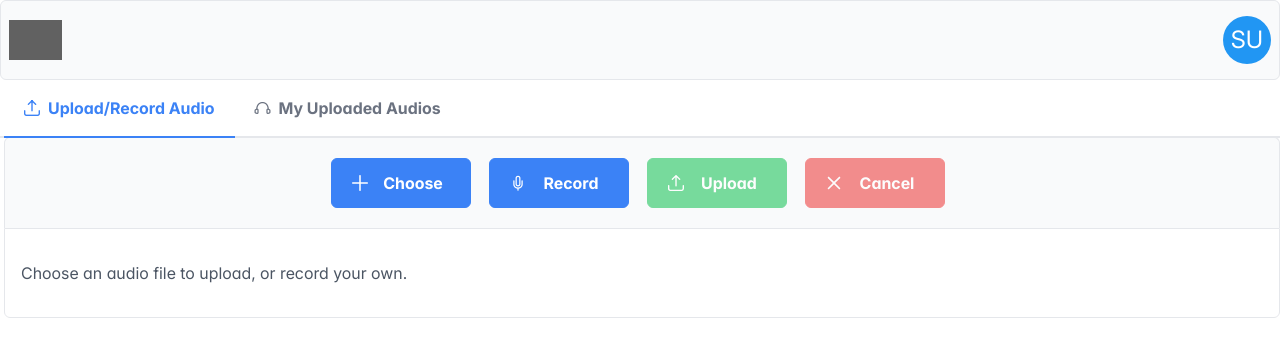
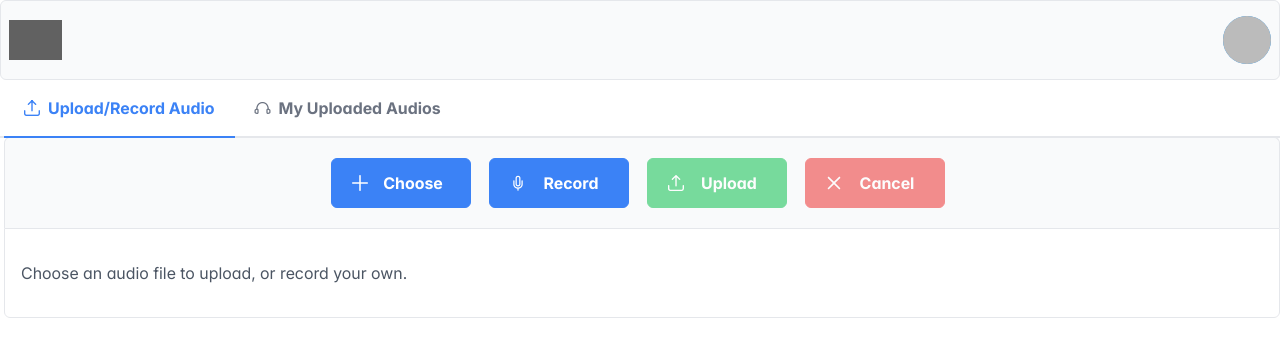
Before and after one commit to anasassi119/sceal, a Next.js app: page /dashboard in a window 1280 px wide. Shown: the top 356 px of the page. Built offline with nearby package versions, Linux system fonts and the light colour scheme; no server answers; sample sign-in values are in the browser's storage; grey boxes are pictures that could not be loaded.

Commit message:
enhancements

```diff
--- a/src/app/dashboard/page.tsx
+++ b/src/app/dashboard/page.tsx
@@ -16,8 +16,10 @@ export default function Dashboard() {
     const router = useRouter();
     const { user, logout, loading } = useAuth();
     const menuRef = useRef<Menu>(null);
-    const names = user?.displayName?.split(" ") || ["U", "U"];
-    const initials = names.map((name) => name[0].toUpperCase()).join("");
+    const names = user?.displayName?.trim().split(" ") || ["U", "U"]; // Handle missing name
+    const initials = names.length > 1
+        ? names.map((name) => name[0].toUpperCase()).join("")  // Multiple words (e.g., "John Doe" → "JD")
+        : names[0][0].toUpperCase(); // Single word (e.g., "John" → "J")
     const [isClient, setIsClient] = useState(false);
 
     useEffect(() => {
@@ -46,8 +48,12 @@ export default function Dashboard() {
                 <i className="pi pi-spin pi-spinner" style={{ fontSize: '24px' }}></i>
             </div>
         )}
-        <Avatar onClick={(e) => menuRef.current?.toggle(e)}
-                label={initials} size="large" style={{ backgroundColor: '#2196F3', color: '#ffffff' }} shape="circle" />
+        <Avatar
+            onClick={(e) => menuRef.current?.toggle(e)}
+            image={user?.photoURL || undefined}
+            label={!user?.photoURL ? initials : undefined}
+            size="large" style={{ backgroundColor: '#2196F3', color: '#ffffff' }}
+            shape="circle" />
     </div>
 
     const avatarMenuItems = [
```
